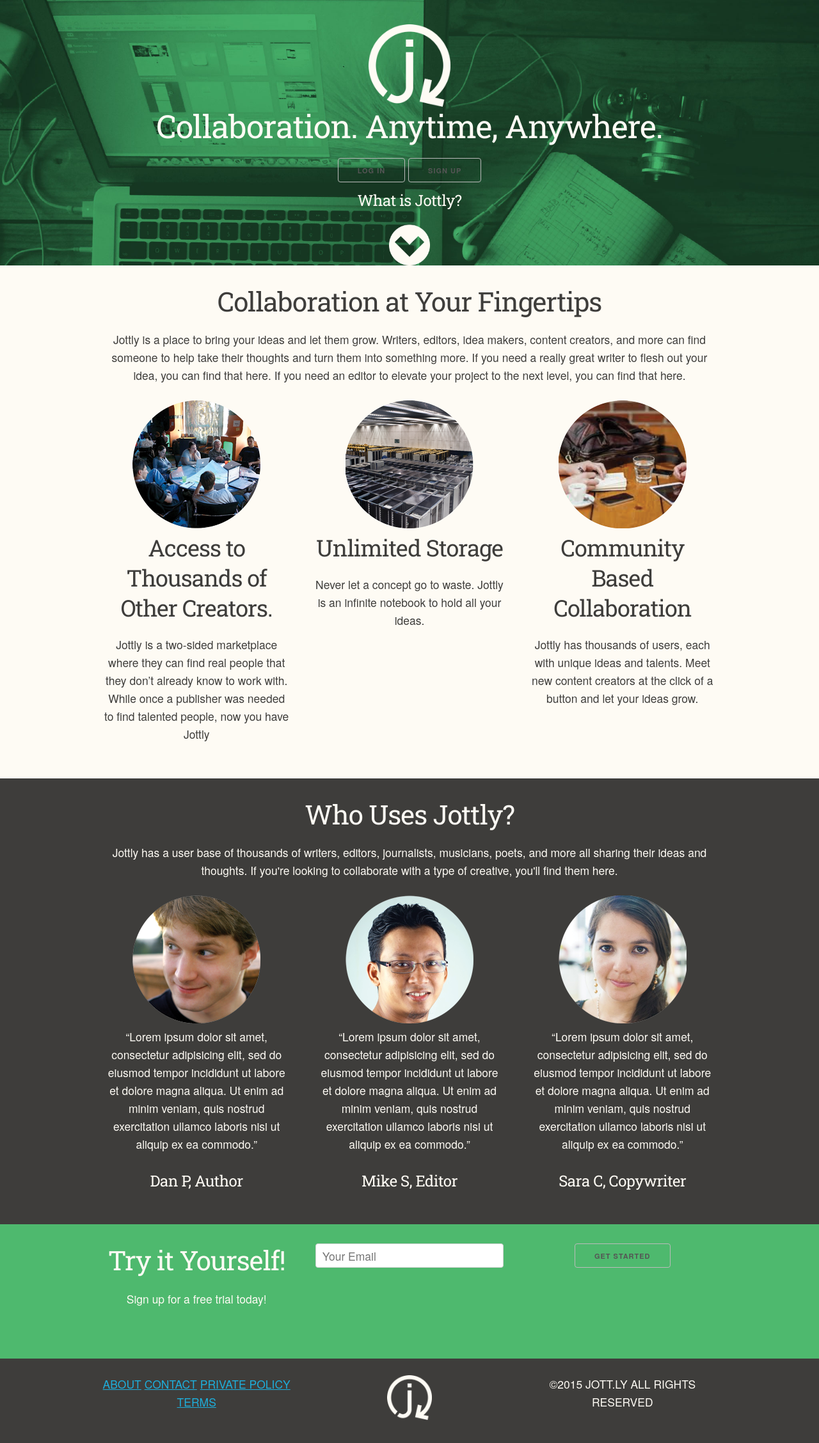
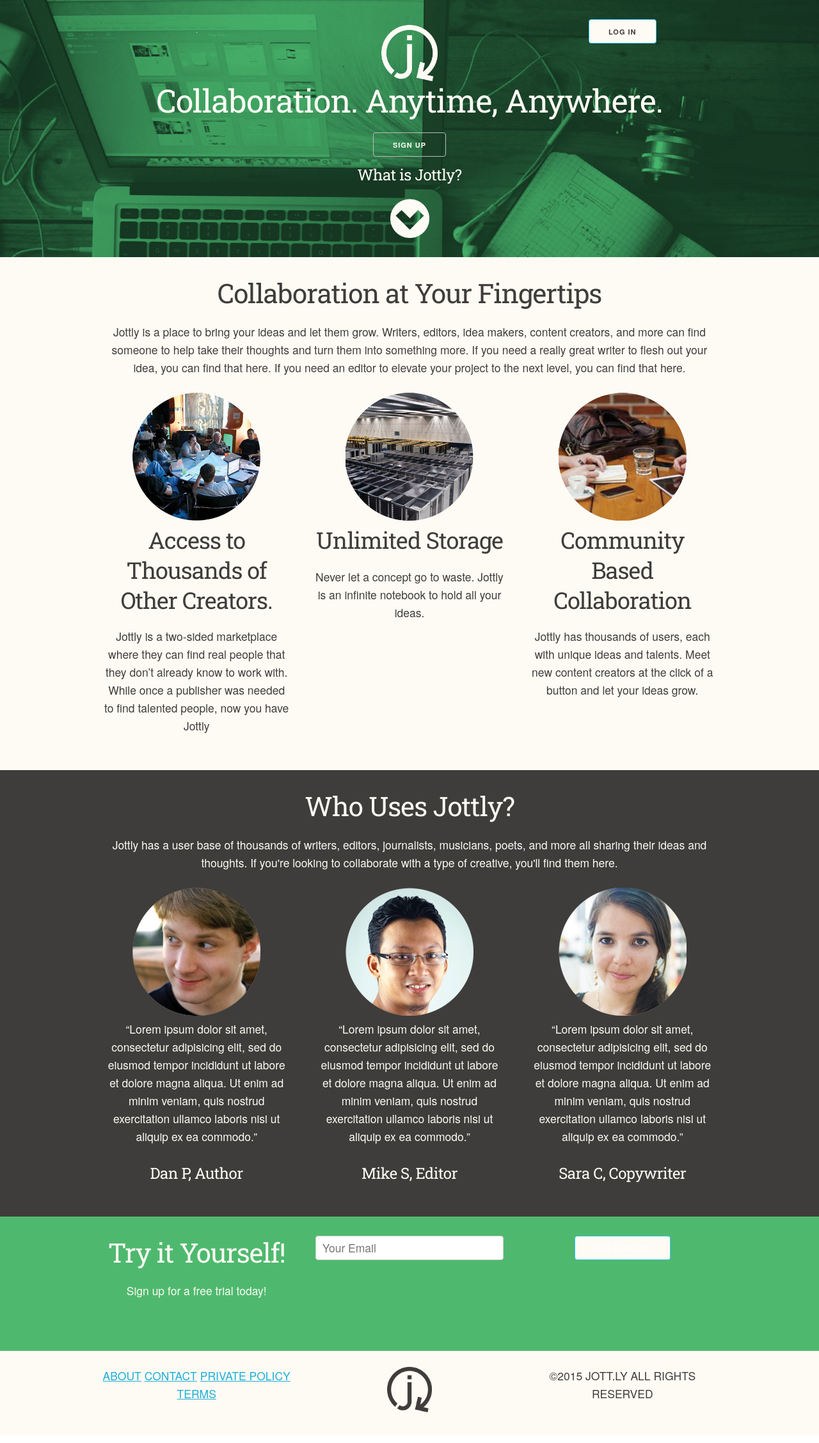
Before and after one commit to thedoorkeep/Jottly, a website: page index.html in a window 1280 px wide. Shown: the whole page at 64% size. Drawn offline with Linux system fonts and the light colour scheme; a web font is replaced by a local one.

Commit message:
css change

```diff
--- a/css/skeleton.css
+++ b/css/skeleton.css
@@ -49,7 +49,7 @@
 }
 
 /* For devices larger than 550px */
-@media (min-width: 550px) {
+@media (min-width: 850px) {
   .container {
     width: 80%; }
   .column,
@@ -206,7 +206,7 @@
 input[type="reset"].button-primary,
 input[type="button"].button-primary {
   color: #FFF;
-  background-color: #33C3F0;
+  background-color: #FEFBF4;
   border-color: #33C3F0; }
 .button.button-primary:hover,
 button.button-primary:hover,
@@ -219,7 +219,7 @@
 input[type="reset"].button-primary:focus,
 input[type="button"].button-primary:focus {
   color: #FFF;
-  background-color: #1EAEDB;
+  background-color: #FEFBF4;
   border-color: #1EAEDB; }
 
 
--- a/css/styles.css
+++ b/css/styles.css
@@ -71,10 +71,11 @@
   left: 0;
   z-index: -1;
   width: 100%;
+  height: auto !important;
 }
 
 #logo{
-  width: 10%;
+  width: 30%;
   display: block;
   margin-left: auto;
   margin-right: auto;
@@ -99,8 +100,13 @@
 
 }
 
+#hero{
+  height: 80%;
+  padding: 30px;
+}
+
 #footer{
-  background-color: #3E3D3B;
+  background-color: #FEFBF4;
   height: 5%;
   padding: 2%;
 }
@@ -123,3 +129,7 @@
 .black{
   color: #3E3D3B;
 }
+
+.green{
+  color: #4EB96E;
+}
--- a/index.html
+++ b/index.html
@@ -39,10 +39,21 @@
           <section id="hero">
             <span class="white">
               <img id="header" src="images/workstation.jpg" alt="workstation">
-              <img id="logo" src="images/logo.png" alt="logo">
+              <div class="container">
+                <div class="row">
+                  <div class="one-third column">
+                  <img src="images/space.png">
+                  </div>
+                  <div class="one-third column">
+                  <img id="logo" src="images/logo.png" alt="logo">
+                  </div>
+                  <div class="one-third column">
+                  <button class="button-primary"id="log-in"><span class="black">Log In</span></button>
+                  </div>
+                </div>
+              </div>
               <h1>Collaboration. Anytime, Anywhere.</h1>
-              <button id="log-in">Log In</button>
-              <button id="sign-up">Sign Up</button>
+              <button id="sign-up"><span class="white">Sign Up</span></button>
               <h5>What is Jottly?</h5>
               <img id="arrow" src="images/arrow.png">
             </span>
@@ -115,7 +126,9 @@
                 <input class="u-full-width" type="email" placeholder="Your Email" id="exampleEmailInput">
               </div>
               <div class="one-third column">
-                <button>Get Started</button>
+                <span class="black">
+                <button class="button-primary">Get Started</button>
+                </span>
               </div>
             </div>
           </div>
@@ -123,7 +136,7 @@
         </section>
 
         <section id="footer">
-          <span class="white">
+          <span class="black">
           <div class="container">
            <div class ="row">
             <div class="one-third column">
@@ -133,7 +146,7 @@
               <a href="url">TERMS</a>
             </div>
             <div class="one-third column">
-              <IMG id="footer-logo"SRC="images/logo.png">
+              <IMG id="footer-logo"SRC="images/footer-logo.png">
             </div>
             <div class="one-third column">
               <p>©2015 JOTT.LY ALL RIGHTS RESERVED</p>
```
Also changed, not shown: images/footer-logo.png (added), images/space.png (added), 1 other file.
